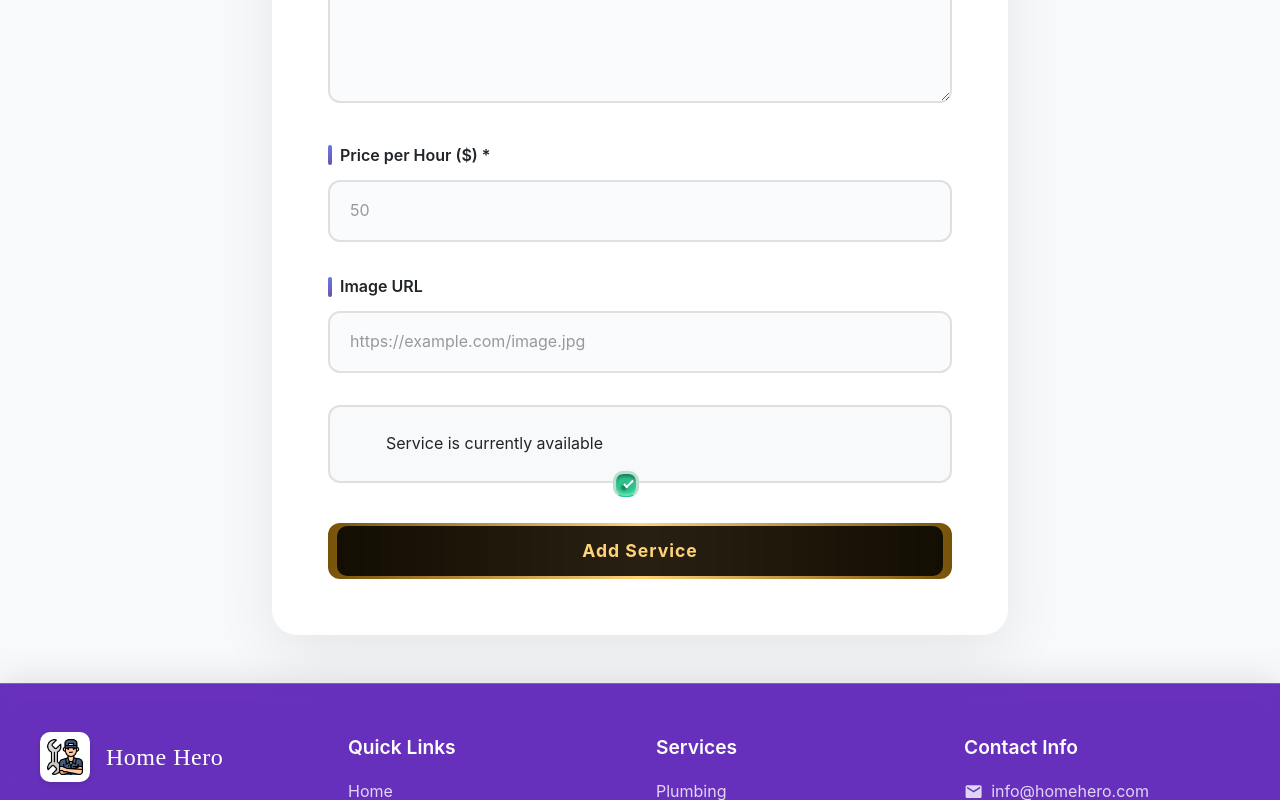
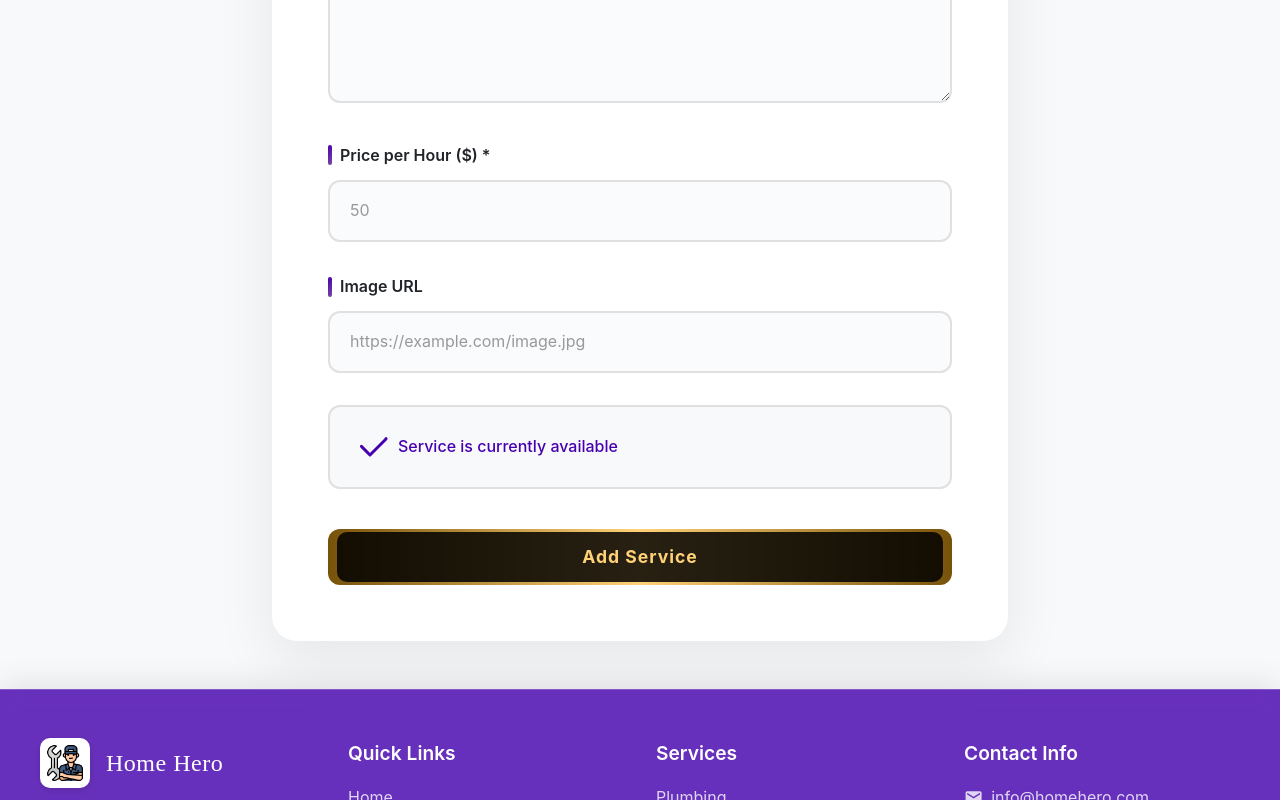
Before and after one commit to rafi1105/hero-home, a React (Vite) app in the folder hero-home-client/: page /add-service in a window 1280 px wide. Shown: the part 706-1506 px from the top of the page. Built offline with nearby package versions, Linux system fonts and the light colour scheme; no server answers; sample sign-in values are in the browser's storage; a web font is replaced by a local one.

Commit message:
color issues fix

```diff
--- a/hero-home-client/src/components/ui/Checkbox.jsx
+++ b/hero-home-client/src/components/ui/Checkbox.jsx
@@ -1,110 +1,80 @@
 import React from 'react';
 import styled from 'styled-components';
+import { useTheme } from '../../contexts/ThemeContext';
 
 const Checkbox = ({ checked, onChange, label }) => {
+  const { isDarkMode } = useTheme();
+
   return (
-    <StyledWrapper>
-      <label className="container">
+    <StyledWrapper $isDark={isDarkMode}>
+      <label className="checkbox-container">
+        <input type="checkbox" checked={checked} onChange={onChange} />
+        <svg viewBox="0 0 64 64" height="2em" width="2em">
+          <path
+            d="M 0 16 V 56 A 8 8 90 0 0 8 64 H 56 A 8 8 90 0 0 64 56 V 8 A 8 8 90 0 0 56 0 H 8 A 8 8 90 0 0 0 8 V 16 L 32 48 L 64 16 V 8 A 8 8 90 0 0 56 0 H 8 A 8 8 90 0 0 0 8 V 56 A 8 8 90 0 0 8 64 H 56 A 8 8 90 0 0 64 56 V 16"
+            pathLength="575.0541381835938"
+            className="path"
+          ></path>
+        </svg>
         {label && <span className="label-text">{label}</span>}
-        <input type="checkbox" checked={checked} onChange={onChange} />
-        <div className="checkmark" />
       </label>
     </StyledWrapper>
   );
 }
 
 const StyledWrapper = styled.div`
-  .container input {
+  .checkbox-container {
+    cursor: pointer;
     display: flex;
     align-items: center;
-    justify-content: center;
-    position: absolute;
-    opacity: 0;
-    cursor: pointer;
-    height: 0;
-    width: 0;
-  }
-
-  .container {
-    display: flex;
-    align-items: center;
-    gap: 10px;
+    gap: 12px;
     position: relative;
-    cursor: pointer;
-    font-size: 20px;
-    user-select: none;
   }
 
   .label-text {
-    color: var(--text-color);
-    font-size: 16px;
+    color: ${props => props.$isDark ? '#fff' : '#212529'};
+    font-size: 1rem;
+    font-weight: 500;
+    user-select: none;
+    transition: color 0.3s ease;
   }
 
-  .checkmark {
-    position: relative;
-    top: 0;
-    left: 0;
-    height: 1.3em;
-    width: 1.3em;
-    background-color: #2dc38c;
-    border: 3px solid #beddd0;
-    border-radius: 10px;
-    overflow: hidden;
-    border-bottom: 1.5px solid #2dc38c;
-    box-shadow: 0 0 1px #cef1e4, inset 0 -2.5px 3px #62eab8,
-      inset 0 3px 3px rgba(0, 0, 0, 0.34);
-    transition: transform 0.3s ease-in-out;
+  .checkbox-container input[type="checkbox"] {
+    position: absolute;
+    opacity: 0;
+    width: 0;
+    height: 0;
   }
 
-  .container input:checked ~ .checkmark {
-    transform: translateY(40px);
-    animation: wipeDown 0.6s ease-in-out forwards;
+  .checkbox-container svg {
+    overflow: visible;
   }
 
-  .container input:not(:checked) ~ .checkmark {
-    transform: translateY(-40px);
-    animation: wipeUp 0.6s ease-in-out forwards;
+  .path {
+    fill: none;
+    stroke: ${props => props.$isDark ? '#667eea' : '#4700B0'};
+    stroke-width: 6;
+    stroke-linecap: round;
+    stroke-linejoin: round;
+    transition: stroke-dasharray 0.5s ease, stroke-dashoffset 0.5s ease;
+    stroke-dasharray: 241 9999999;
+    stroke-dashoffset: 0;
   }
 
-  @keyframes wipeDown {
-    0% {
-      transform: translateY(0);
-    }
-    100% {
-      transform: translateY(40px);
-    }
+  .checkbox-container input[type="checkbox"]:checked ~ svg .path {
+    stroke-dasharray: 70.5096664428711 9999999;
+    stroke-dashoffset: -262.2723388671875;
+    stroke: ${props => props.$isDark ? '#764ba2' : '#4700B0'};
   }
 
-  @keyframes wipeUp {
-    0% {
-      transform: translateY(40);
-    }
-    100% {
-      transform: translateY(0px);
-    }
+  .checkbox-container:hover .path {
+    stroke: ${props => props.$isDark ? '#764ba2' : '#667eea'};
+    filter: drop-shadow(0 0 8px rgba(102, 126, 234, 0.4));
   }
 
-  .checkmark:after {
-    content: "";
-    position: absolute;
-    display: none;
+  .checkbox-container input[type="checkbox"]:checked ~ .label-text {
+    color: ${props => props.$isDark ? '#764ba2' : '#4700B0'};
   }
-
-  .container input:checked ~ .checkmark:after {
-    display: block;
-  }
-
-  .container .checkmark:before {
-    content: "";
-    position: absolute;
-    left: 10px;
-    top: 4px;
-    width: 5px;
-    height: 10px;
-    border: solid white;
-    border-width: 0 2px 2px 0;
-    transform: rotate(45deg);
-    box-shadow: 0 4px 2px rgba(0, 0, 0, 0.34);
-  }`;
+`;
 
 export default Checkbox;
--- a/hero-home-client/src/pages/AddService.jsx
+++ b/hero-home-client/src/pages/AddService.jsx
@@ -195,7 +195,7 @@ const AddServiceWrapper = styled.div`
       font-size: 2.5rem;
       text-align: center;
       margin-bottom: 0.5rem;
-      background: linear-gradient(135deg, #667eea, #764ba2);
+      background: linear-gradient(135deg, #4700B0, #764ba2);
       -webkit-background-clip: text;
       -webkit-text-fill-color: transparent;
       background-clip: text;
@@ -231,7 +231,7 @@ const AddServiceWrapper = styled.div`
         content: '';
         width: 4px;
         height: 20px;
-        background: linear-gradient(135deg, #667eea, #764ba2);
+        background: linear-gradient(135deg, #4700B0, #764ba2);
         border-radius: 2px;
       }
     }
@@ -251,7 +251,7 @@ const AddServiceWrapper = styled.div`
 
       &:focus {
         outline: none;
-        border-color: #667eea;
+        border-color: #4700B0;
         background: ${props => props.$isDark ? '#1a1a2e' : 'white'};
         box-shadow: 0 0 0 4px rgba(102, 126, 234, 0.1);
         transform: translateY(-2px);
--- a/hero-home-client/src/pages/Home.jsx
+++ b/hero-home-client/src/pages/Home.jsx
@@ -529,7 +529,7 @@ const HomeWrapper = styled.div`
       }
 
       .provider-name {
-        color: #667eea;
+        color: #4700B0;
         font-weight: 600;
         font-size: 0.95rem;
         margin-bottom: 0.5rem;
@@ -561,7 +561,7 @@ const HomeWrapper = styled.div`
         .service-price {
           font-size: 1.2rem;
           font-weight: 700;
-          color: #667eea;
+          color: #4700B0;
         }
       }
 
@@ -645,7 +645,7 @@ const HomeWrapper = styled.div`
 
     .feature-icon {
       font-size: 3rem;
-      color: #667eea;
+      color: #4700B0;
       margin-bottom: 1rem;
     }
 
--- a/hero-home-client/src/pages/MyBookings.jsx
+++ b/hero-home-client/src/pages/MyBookings.jsx
@@ -97,7 +97,7 @@ const MyBookings = () => {
   const getStatusColor = (status) => {
     switch (status) {
       case 'upcoming':
-        return '#667eea';
+        return '#4700B0';
       case 'completed':
         return '#2ed573';
       case 'cancelled':
@@ -315,11 +315,11 @@ const MyBookingsWrapper = styled.div`
         transition: all 0.3s ease;
 
         &:hover {
-          border-color: #667eea;
+          border-color: #4700B0;
         }
 
         &.active {
-          background: linear-gradient(135deg, #667eea, #764ba2);
+          background: linear-gradient(135deg, #4700B0, #764ba2);
           color: white;
           border-color: transparent;
         }
@@ -396,7 +396,7 @@ const MyBookingsWrapper = styled.div`
         }
 
         .provider {
-          color: #667eea;
+          color: #4700B0;
           font-weight: 600;
         }
 
@@ -425,7 +425,7 @@ const MyBookingsWrapper = styled.div`
 
           svg {
             font-size: 1.1rem;
-            color: #667eea;
+            color: #4700B0;
           }
         }
       }
@@ -443,7 +443,7 @@ const MyBookingsWrapper = styled.div`
         .price {
           font-size: 1.5rem;
           font-weight: 700;
-          color: #667eea;
+          color: #4700B0;
         }
 
         .action-buttons {
@@ -538,7 +538,7 @@ const ModalContent = styled(motion.div)`
   }
 
   .service-name {
-    color: #667eea;
+    color: #4700B0;
     font-weight: 600;
     margin-bottom: 2rem;
     font-size: 1.1rem;
@@ -602,7 +602,7 @@ const ModalContent = styled(motion.div)`
 
       &:focus {
         outline: none;
-        border-color: #667eea;
+        border-color: #4700B0;
       }
 
       &::placeholder {
--- a/hero-home-client/src/pages/MyServices.jsx
+++ b/hero-home-client/src/pages/MyServices.jsx
@@ -142,7 +142,7 @@ const MyServicesWrapper = styled.div`
 
     .btn-add {
       padding: 0.875rem 1.5rem;
-      background: linear-gradient(135deg, #667eea, #764ba2);
+      background: linear-gradient(135deg, #4700B0, #764ba2);
       color: white;
       border: none;
       border-radius: 10px;
@@ -175,7 +175,7 @@ const MyServicesWrapper = styled.div`
 
     .btn-add-large {
       padding: 1rem 2rem;
-      background: linear-gradient(135deg, #667eea, #764ba2);
+      background: linear-gradient(135deg, #4700B0, #764ba2);
       color: white;
       border: none;
       border-radius: 10px;
@@ -248,7 +248,7 @@ const MyServicesWrapper = styled.div`
       }
 
       .category {
-        color: #667eea;
+        color: #4700B0;
         font-weight: 600;
         text-transform: capitalize;
         margin-bottom: 0.8rem;
@@ -269,7 +269,7 @@ const MyServicesWrapper = styled.div`
         .price {
           font-size: 1.3rem;
           font-weight: 700;
-          color: #667eea;
+          color: #4700B0;
         }
 
         .bookings {
@@ -297,7 +297,7 @@ const MyServicesWrapper = styled.div`
         }
 
         .btn-edit {
-          background: linear-gradient(135deg, #667eea, #764ba2);
+          background: linear-gradient(135deg, #4700B0, #764ba2);
           color: white;
 
           &:hover {
--- a/hero-home-client/src/pages/Profile.jsx
+++ b/hero-home-client/src/pages/Profile.jsx
@@ -162,7 +162,7 @@ const ProfileWrapper = styled.div`
       width: 120px;
       height: 120px;
       border-radius: 50%;
-      background: linear-gradient(135deg, #667eea, #764ba2);
+      background: linear-gradient(135deg, #4700B0, #764ba2);
       display: flex;
       align-items: center;
       justify-content: center;
@@ -194,7 +194,7 @@ const ProfileWrapper = styled.div`
 
       .icon {
         font-size: 1.5rem;
-        color: #667eea;
+        color: #4700B0;
         margin-top: 0.3rem;
       }
 
@@ -216,7 +216,7 @@ const ProfileWrapper = styled.div`
       margin-top: 2rem;
       width: 100%;
       padding: 1rem;
-      background: linear-gradient(135deg, #667eea, #764ba2);
+      background: linear-gradient(135deg, #4700B0, #764ba2);
       color: white;
       border: none;
       border-radius: 10px;
@@ -258,7 +258,7 @@ const ProfileWrapper = styled.div`
 
       &:focus {
         outline: none;
-        border-color: #667eea;
+        border-color: #4700B0;
       }
     }
   }
@@ -279,7 +279,7 @@ const ProfileWrapper = styled.div`
     }
 
     .btn-save {
-      background: linear-gradient(135deg, #667eea, #764ba2);
+      background: linear-gradient(135deg, #4700B0, #764ba2);
       color: white;
 
       &:hover:not(:disabled) {
--- a/hero-home-client/src/pages/Services.jsx
+++ b/hero-home-client/src/pages/Services.jsx
@@ -241,7 +241,7 @@ const ServicesWrapper = styled.div`
 
       &:focus {
         outline: none;
-        border-color: #667eea;
+        border-color: #4700B0;
       }
 
       &::placeholder {
@@ -258,14 +258,14 @@ const ServicesWrapper = styled.div`
     .clear-btn {
       padding: 0.7rem 1.5rem;
       border: none;
-      border-radius: 8px;
+      border-radius: 10px;
       font-weight: 600;
       cursor: pointer;
       transition: all 0.3s ease;
     }
 
     .filter-btn {
-      background: linear-gradient(135deg, #667eea, #764ba2);
+      background: linear-gradient(135deg, #4700B0, #764ba2);
       color: white;
 
       &:hover {
@@ -318,7 +318,7 @@ const ServicesWrapper = styled.div`
           90deg,
           #4700B0,
           #764ba2,
-          #667eea,
+          #4700B0,
           #4700B0
         );
         background-size: 200% 100%;
@@ -429,7 +429,7 @@ const ServicesWrapper = styled.div`
 
       .provider-name {
         font-size: 0.9rem;
-        color: #667eea;
+        color: #4700B0;
         margin-bottom: 0.8rem;
         font-weight: 600;
       }
@@ -461,7 +461,7 @@ const ServicesWrapper = styled.div`
         .service-price {
           font-size: 1.3rem;
           font-weight: 700;
-          color: #667eea;
+          color: #4700B0;
         }
       }
 
```
